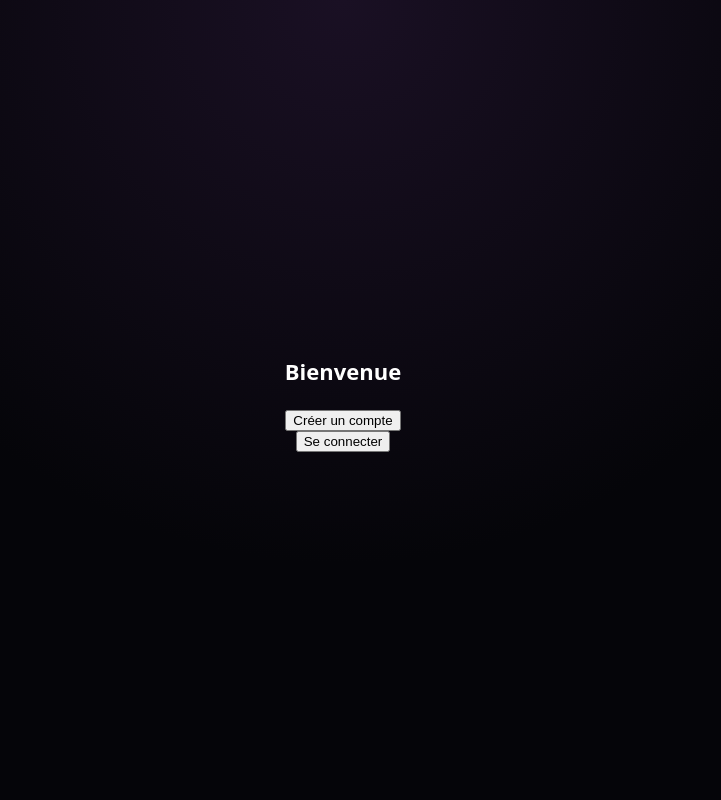
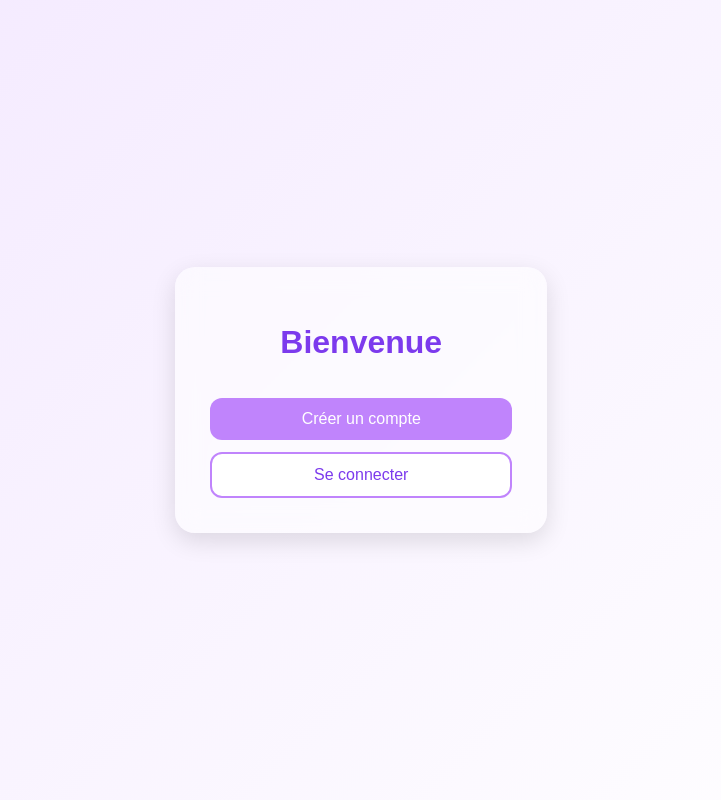
Before and after one commit to arozona-system/arozona-system-, a React (Vite) app: page / in a window 1280 px wide. Shown: the whole page, without its empty margins (297-1018 px from the left). Built offline with nearby package versions, Linux system fonts and the light colour scheme.

Commit message:
Update styles.css

```diff
--- a/src/styles.css
+++ b/src/styles.css
@@ -1,118 +1,86 @@
+/* --- PALETTE MAUVE --- */
 :root {
-  --bg: #050509;
-  --bg-elevated: #111119;
-  --accent: #E8BBFC;
-  --accent-soft: #3b234f;
-  --text: #ffffff;
-  --muted: #888;
-  --border: #2a2a3a;
-  --danger: #ff4b6b;
-  --radius: 14px;
-  --shadow-soft: 0 18px 40px rgba(0,0,0,0.6);
-  --transition: 0.2s ease-out;
-  font-family: system-ui, -apple-system, BlinkMacSystemFont, "SF Pro Text",
-    "Segoe UI", sans-serif;
+  --mauve-light: #f3e8ff;
+  --mauve: #c084fc;
+  --mauve-dark: #7c3aed;
+  --white: #ffffff;
+  --text: #2d2d2d;
 }
 
-*,
-*::before,
-*::after {
-  box-sizing: border-box;
+/* --- FOND GLOBAL --- */
+body {
+  margin: 0;
+  font-family: "Poppins", sans-serif;
+  background: linear-gradient(135deg, var(--mauve-light), var(--white));
+  min-height: 100vh;
+  display: flex;
+  justify-content: center;
+  align-items: center;
 }
 
-body {
-  margin: 0;
-  background: radial-gradient(circle at top, #1a1024 0, #050509 55%);
-  color: var(--text);
-}
-
-.app {
-  min-height: 100vh;
-  display: flex;
-  flex-direction: column;
-}
-
-.screen.center {
-  min-height: 100vh;
-  background: radial-gradient(circle at top, #1a1024 0, #050509 55%);
-  display: flex;
-  flex-direction: column;
-  align-items: center;
-  justify-content: center;
-  color: var(--text);
-  padding: 24px;
-}
-
-.icon-circle {
-  width: 72px;
-  height: 72px;
-  border-radius: 999px;
-  background: radial-gradient(circle at 30% 0, #fff 0, #E8BBFC 40%, #3b234f 100%);
-  display: flex;
-  align-items: center;
-  justify-content: center;
-  font-size: 32px;
-  margin-bottom: 16px;
-  box-shadow: 0 0 40px rgba(232,187,252,0.4);
-}
-
-.title {
-  font-size: 22px;
-  font-weight: 700;
-  margin: 8px 0 24px;
+/* --- CONTENEUR D'ÉCRAN --- */
+.screen {
+  width: 90%;
+  max-width: 420px;
+  padding: 35px;
+  border-radius: 20px;
+  background: rgba(255, 255, 255, 0.55);
+  backdrop-filter: blur(12px);
+  box-shadow: 0 8px 25px rgba(0,0,0,0.12);
   text-align: center;
 }
 
-.title.accent {
-  color: var(--accent);
+/* --- TITRES --- */
+.title, h1 {
+  color: var(--mauve-dark);
+  margin-bottom: 25px;
+  font-weight: 600;
 }
 
-.pin-display {
-  display: flex;
-  gap: 12px;
-  margin-bottom: 28px;
+/* --- INPUTS --- */
+input {
+  width: 100%;
+  padding: 12px 14px;
+  margin: 10px 0;
+  border-radius: 12px;
+  border: 2px solid var(--mauve-light);
+  background: var(--white);
+  font-size: 15px;
+  transition: 0.2s;
 }
 
-.dot {
-  width: 18px;
-  height: 18px;
-  border-radius: 999px;
-  border: 2px solid var(--accent);
-  background: transparent;
-  transition: var(--transition);
+input:focus {
+  border-color: var(--mauve);
+  outline: none;
 }
 
-.dot-active {
-  background: var(--accent);
-  box-shadow: 0 0 12px rgba(232,187,252,0.7);
+/* --- BOUTONS --- */
+.btn {
+  width: 100%;
+  padding: 12px;
+  margin-top: 12px;
+  border-radius: 12px;
+  border: none;
+  font-size: 16px;
+  cursor: pointer;
+  transition: 0.2s;
 }
 
-.numpad {
-  display: grid;
-  grid-template-columns: repeat(3, 70px);
-  gap: 14px;
-  justify-content: center;
+.btn.primary {
+  background: var(--mauve);
+  color: var(--white);
 }
 
-.key {
-  width: 70px;
-  height: 70px;
-  border-radius: 999px;
-  border: none;
-  background: rgba(17,17,25,0.9);
-  color: #fff;
-  font-size: 22px;
-  font-weight: 700;
-  cursor: pointer;
-  box-shadow: 0 10px 25px rgba(0,0,0,0.6);
-  transition: transform 0.1s ease-out, box-shadow 0.1s ease-out, background 0.2s;
+.btn.primary:hover {
+  background: var(--mauve-dark);
 }
 
-.key:hover {
-  background: #1f1f2b;
+.btn.secondary {
+  background: var(--white);
+  border: 2px solid var(--mauve);
+  color: var(--mauve-dark);
 }
 
-.key:active {
-  transform: translateY(2px);
-  box-shadow: 0 4px 12px rgba(0,0,0,0.7);
+.btn.secondary:hover {
+  background: var(--mauve-light);
 }
```
